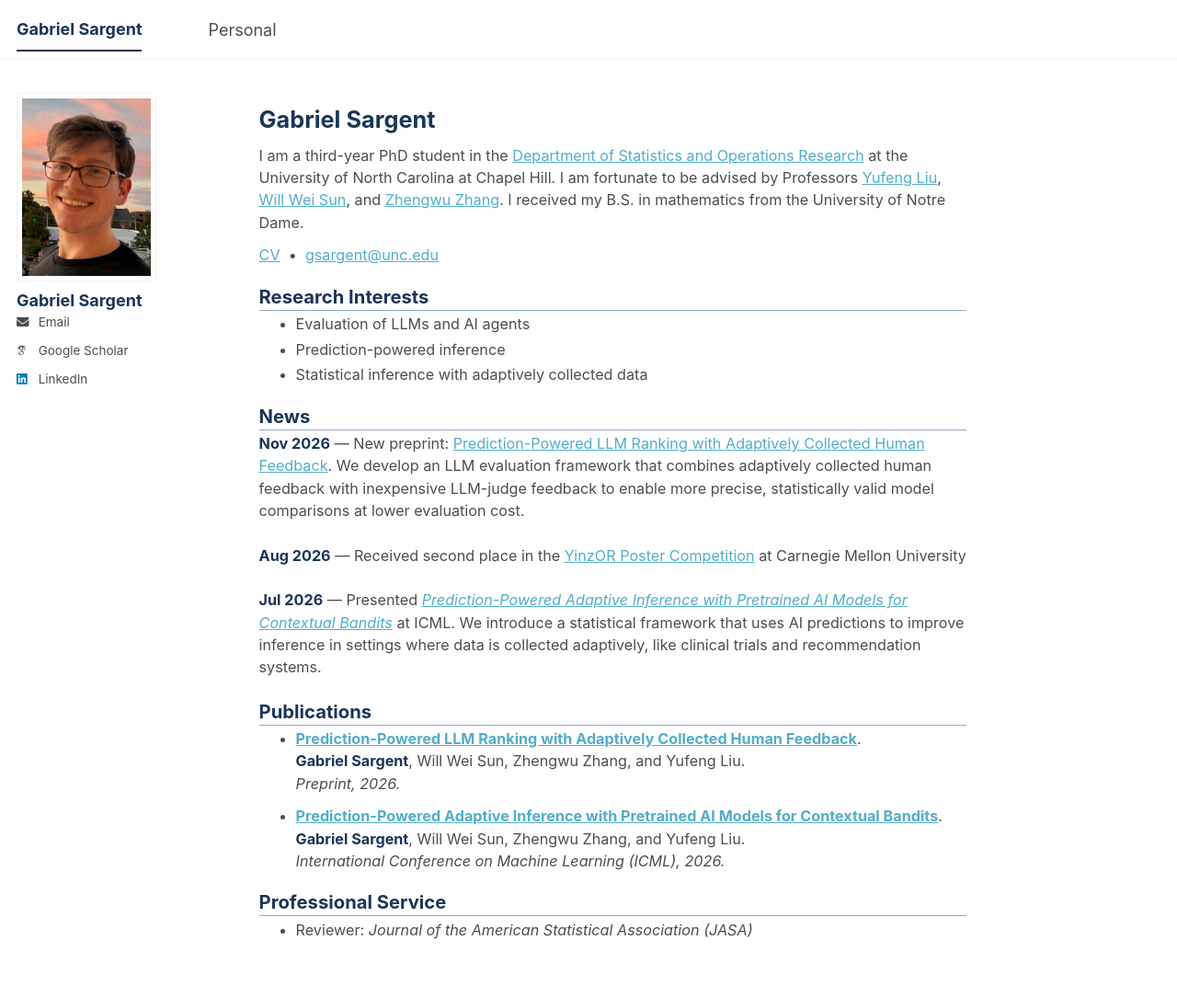
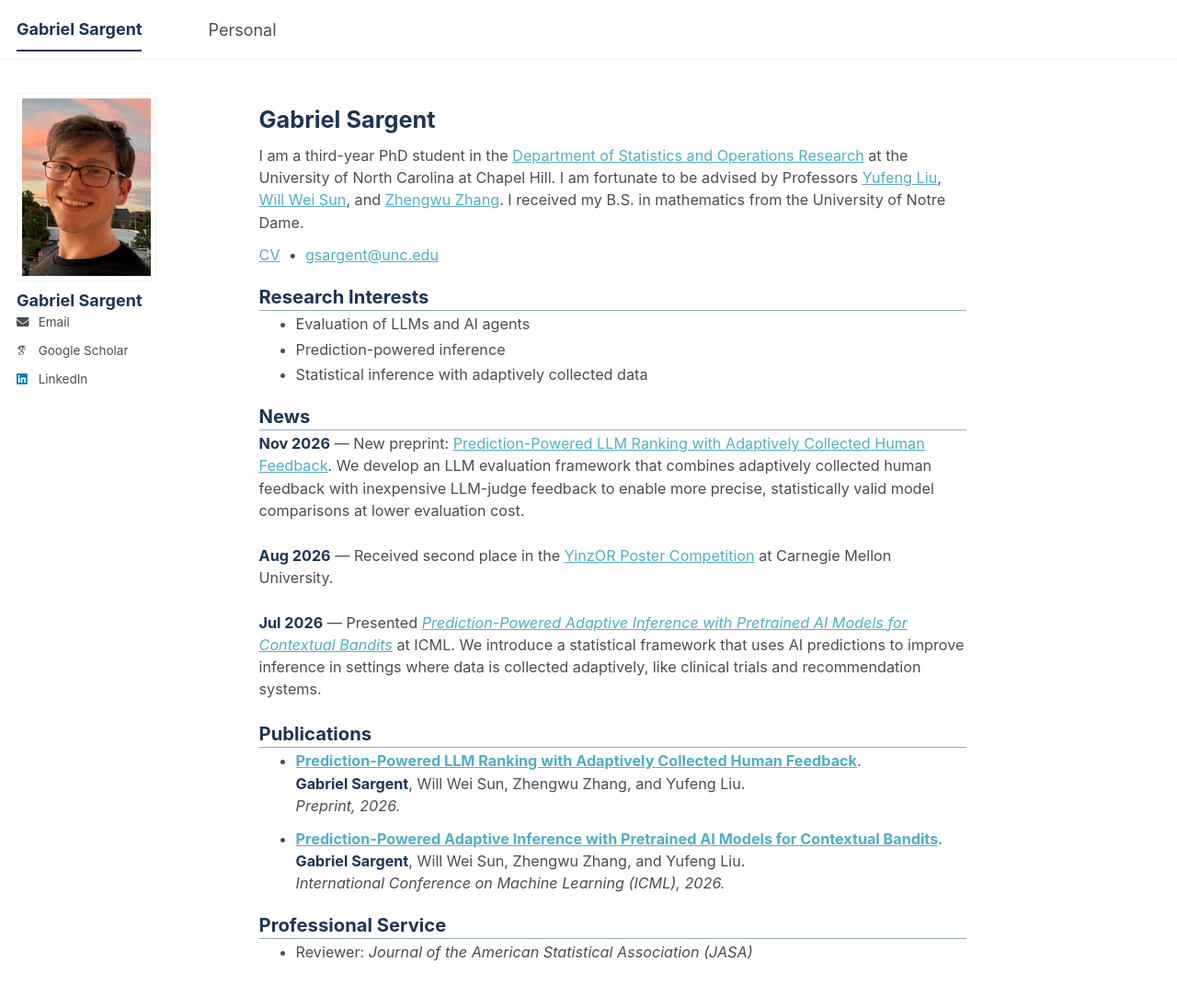
Before and after one commit to GabrielSargent/GabrielSargent.github.io, a Jekyll site: the page built from _pages/about.md, in a window 1280 px wide and 1084 px high. Shown: the whole window at 92% size. Built offline with Jekyll 4.4.1, drawn with Linux system fonts in a browser that asks for light colours; some web fonts are replaced; a script bundle is joined from its source files by our own code; library files that are not in the unit come from our copies.

Commit message:
Add period to CMU news item

```diff
--- a/_pages/about.md
+++ b/_pages/about.md
@@ -20,7 +20,7 @@ I am a third-year PhD student in the [Department of Statistics and Operations Re
 
 <div style=" margin-bottom: 1.5em;"><strong>Nov 2026</strong> — New preprint: <a href="https://arxiv.org/abs/2611.13186">Prediction-Powered LLM Ranking with Adaptively Collected Human Feedback</a>. We develop an LLM evaluation framework that combines adaptively collected human feedback with inexpensive LLM-judge feedback to enable more precise, statistically valid model comparisons at lower evaluation cost.</div>
 
-<div style=" margin-bottom: 1.5em;"><strong>Aug 2026</strong> — Received second place in the <a href="https://yinzor.cmuinforms.org/poster_competition/index.html">YinzOR Poster Competition</a> at Carnegie Mellon University</div>
+<div style=" margin-bottom: 1.5em;"><strong>Aug 2026</strong> — Received second place in the <a href="https://yinzor.cmuinforms.org/poster_competition/index.html">YinzOR Poster Competition</a> at Carnegie Mellon University.</div>
 
 <div style=" margin-bottom: 1.5em;"><strong>Jul 2026</strong> — Presented <a href="https://raw.githubusercontent.com/mlresearch/v306/main/assets/sargent26a/sargent26a.pdf"><em>Prediction-Powered Adaptive Inference with Pretrained AI Models for Contextual Bandits</em></a> at ICML. We introduce a statistical framework that uses AI predictions to improve inference in settings where data is collected adaptively, like clinical trials and recommendation systems.</div>
 
```
